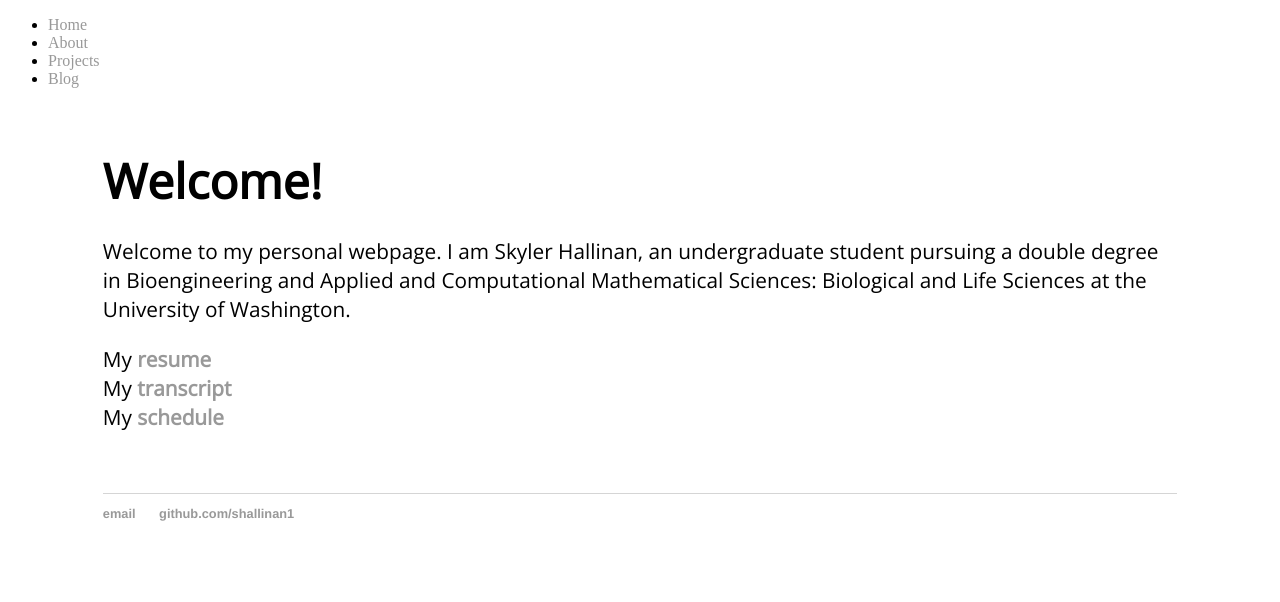
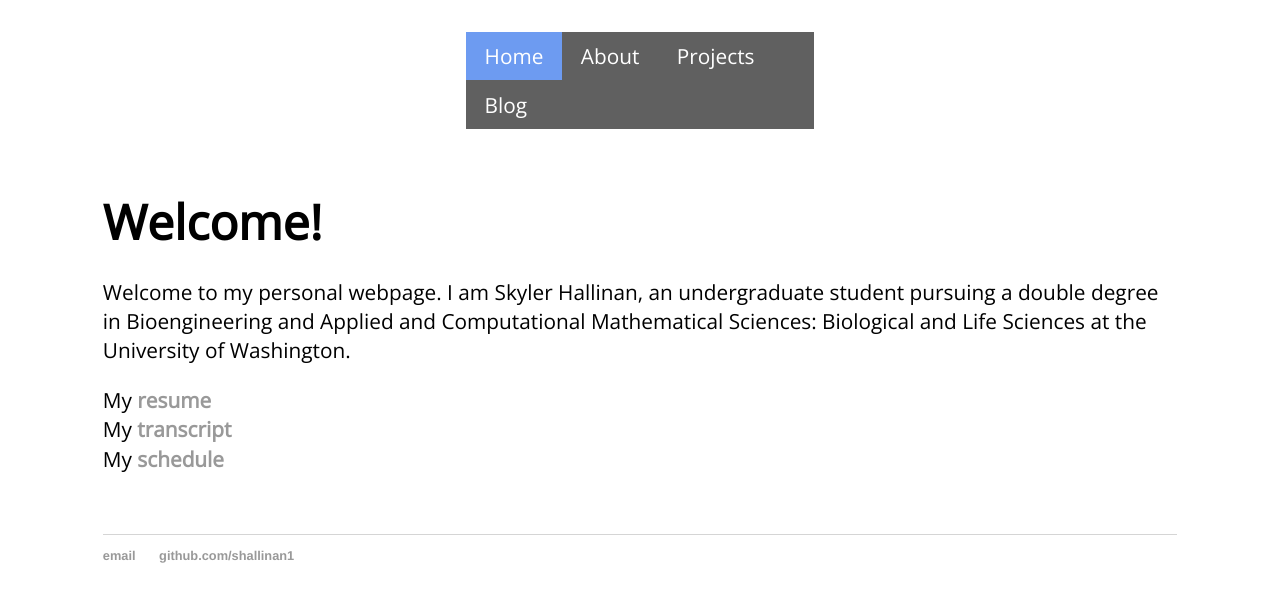
Before and after one commit to shallinan1/shallinan1.github.io, a Jekyll site: the page built from index.md, in a window 1280 px wide. Shown: the top 602 px of the page. Built offline with Jekyll 4.4.1, drawn with Linux system fonts in a browser that asks for light colours.

Commit message:
Update main.css

```diff
--- a/css/main.css
+++ b/css/main.css
@@ -1,4 +1,4 @@
-#nav ul {
+nav ul {
     list-style-type: none;
 	margin: auto;
 	margin-top: 2.5%;
@@ -8,16 +8,16 @@
 	width: 27.554%;
 }
 
-#nav li {
+nav li {
     float: left;
 	transition: 1s;
 }
 
-#nav a {
+nav a {
 	width = 7%;
 }
 
-#nav li a {
+nav li a {
     display: inline-block;
     color: #FFFFFF;
     text-align: center;
@@ -28,21 +28,21 @@
 	transition: 0.3s;
 }
 
-#nav li a:hover {
+nav li a:hover {
     background-color:#000000;
 	color: white!important;
 }
 
-#nav .active {
+nav .active {
 		background-color: #6D9BF1;
 		color: white;
 	}
 
-#nav .active a:hover {
+nav .active a:hover {
 	color = white!important;
 }
 
-#nav .active:hover a{
+nav .active:hover a{
 	color = white!important;
 }
 
```
